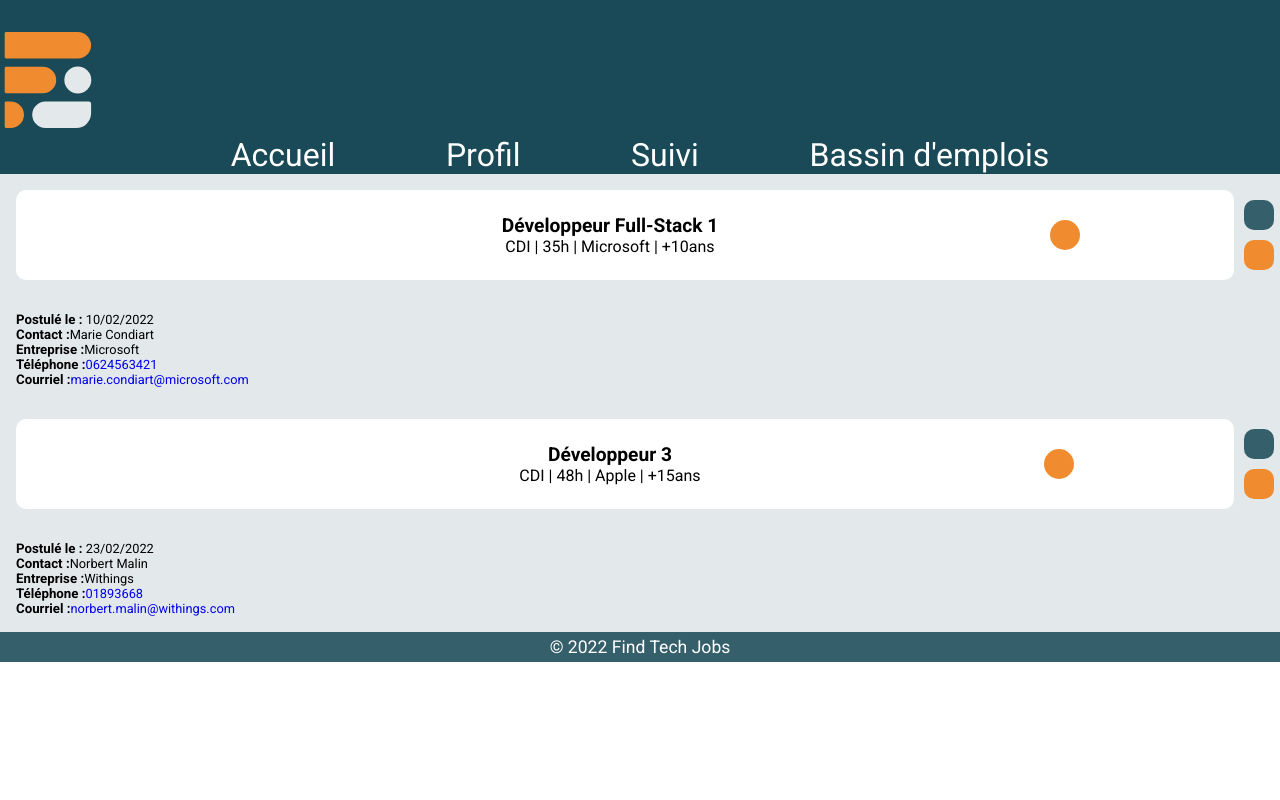
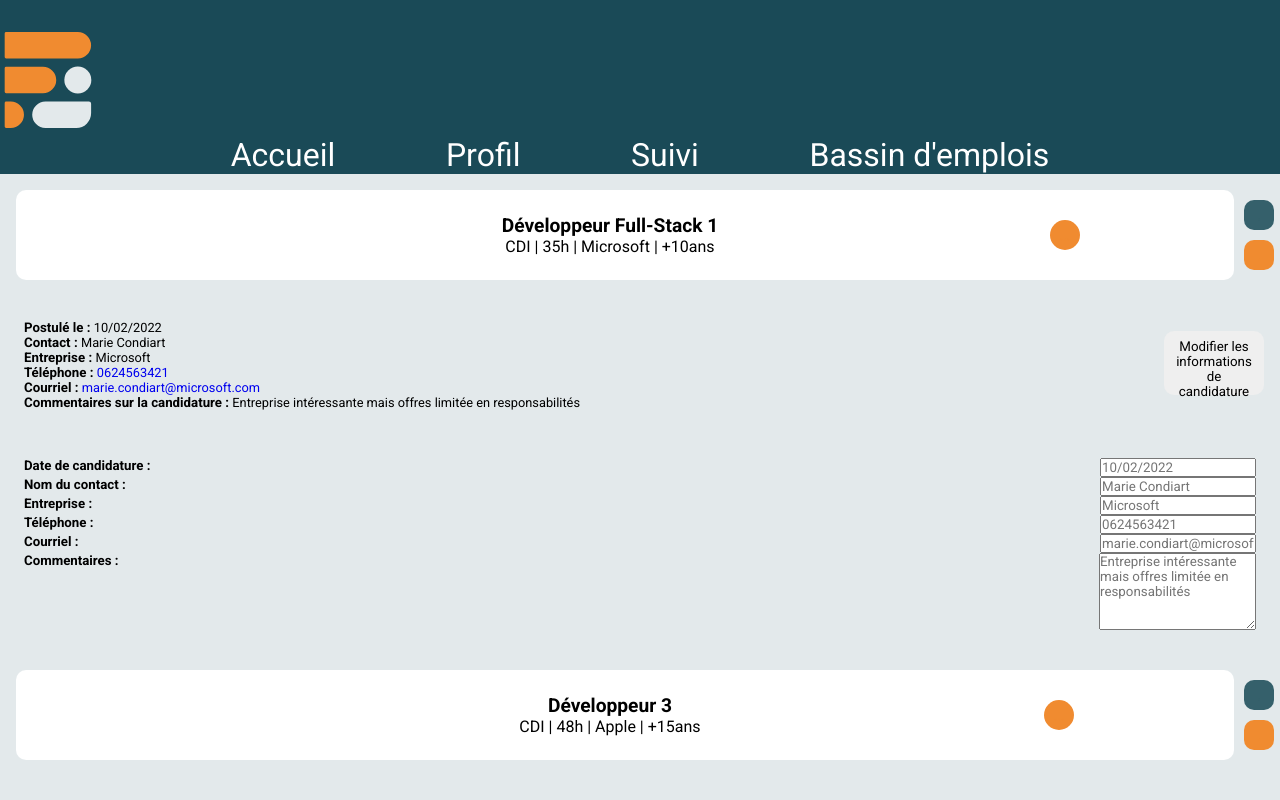
Before and after one commit to WildCodeSchool/2022-03-JS-RemoteFR-Outsiders-P2-Team-Dragon, a React (Vite) app in the folder frontend/: page /suivi/application in a window 1280 px wide. Shown: the top 800 px of the page. Built offline with nearby package versions, Linux system fonts and the light colour scheme.

Commit message:
implemented a form to modify application details

```diff
--- a/frontend/src/assets/Application.module.css
+++ b/frontend/src/assets/Application.module.css
@@ -33,9 +33,39 @@
 
 .applicationDetails {
   padding: 1rem;
+  display: flex;
+  align-items: center;
+  justify-content: space-between;
 }
 
 .contactDetails {
   font-weight: lighter;
   font-size: 0.8rem;
 }
+
+.displayDetailsApplication {
+  padding: 0.5rem;
+  width: 75%;
+}
+
+.editButton {
+  padding: 0.5rem;
+  width: 100px;
+  height: 4rem;
+  border-radius: 10px;
+  border: 0;
+}
+
+.editDetailsDiv {
+  margin: 1rem;
+  padding: 0.5rem;
+}
+
+.editApplicationForm {
+  display: grid;
+}
+
+.formItem {
+  display: flex;
+  justify-content: space-between;
+}
--- a/frontend/src/components/applicationDetails.jsx
+++ b/frontend/src/components/applicationDetails.jsx
@@ -4,9 +4,11 @@ import styles from "@assets/Application.module.css";
 function applicationDetails({ offer }) {
   const phoneUrl = `tel:${offer.contactDetails.phone}`;
   const mailUrl = `mailto:${offer.contactDetails.mail}`;
+
   return (
+    <>
       <div className={styles.applicationDetails}>
-      <div>
+        <div className={styles.displayDetailsApplication}>
           <h5>
             Postulé le :{" "}
             <span className={styles.contactDetails}>
@@ -14,28 +16,107 @@ function applicationDetails({ offer }) {
             </span>
           </h5>
           <h5>
-          Contact :
+            Contact :{" "}
             <span className={styles.contactDetails}>
               {offer.contactDetails.contactName}
             </span>
             <br />
-          Entreprise :
+            Entreprise :{" "}
             <span className={styles.contactDetails}>
               {offer.contactDetails.company}
             </span>
             <br />
-          Téléphone :
+            Téléphone :{" "}
             <span className={styles.contactDetails}>
               <a href={phoneUrl}>{offer.contactDetails.phone}</a>
             </span>
             <br />
-          Courriel :
+            Courriel :{" "}
             <span className={styles.contactDetails}>
               <a href={mailUrl}>{offer.contactDetails.mail}</a>
             </span>
+            <br />
+            Commentaires sur la candidature :{" "}
+            <span className={styles.contactDetails}>
+              {offer.applicationComments}
+            </span>
           </h5>
         </div>
+        <div>
+          <button type="button" className={styles.editButton}>
+            {" "}
+            Modifier les informations de candidature
+          </button>
         </div>
+      </div>
+      <div className={styles.editDetailsDiv}>
+        <h5>
+          <form className={styles.editApplicationForm}>
+            <label htmlFor="applicationDate" className={styles.formItem}>
+              Date de candidature :
+              <input
+                type="text"
+                name="applicationDate"
+                id="applicationDate"
+                width="200px"
+                placeholder={offer.contactDetails.applicationDate}
+              />
+            </label>
+
+            <label htmlFor="contactName" className={styles.formItem}>
+              Nom du contact :
+              <input
+                type="text"
+                name="contactName"
+                id="contactName"
+                placeholder={offer.contactDetails.contactName}
+              />
+            </label>
+
+            <label htmlFor="company" className={styles.formItem}>
+              Entreprise :
+              <input
+                type="text"
+                name="company"
+                id="company"
+                placeholder={offer.contactDetails.company}
+              />
+            </label>
+
+            <label htmlFor="phone" className={styles.formItem}>
+              Téléphone :
+              <input
+                type="text"
+                name="phone"
+                id="phone"
+                placeholder={offer.contactDetails.phone}
+              />
+            </label>
+
+            <label htmlFor="mail" className={styles.formItem}>
+              Courriel :
+              <input
+                type="text"
+                name="mail"
+                id="mail"
+                placeholder={offer.contactDetails.mail}
+              />
+            </label>
+
+            <label htmlFor="applicationComments" className={styles.formItem}>
+              Commentaires :
+              <textarea
+                type="text"
+                name="applicationComments"
+                id="applicationComments"
+                placeholder={offer.applicationComments}
+                rows="5"
+              />
+            </label>
+          </form>
+        </h5>
+      </div>
+    </>
   );
 }
 
--- a/frontend/src/data/appliedOffers.js
+++ b/frontend/src/data/appliedOffers.js
@@ -2,6 +2,8 @@ const appliedOffers = [
   {
     id: 1,
     hasAnswer: false,
+    applicationComments:
+      "Entreprise intéressante mais offres limitée en responsabilités",
     contactDetails: {
       contactName: "Marie Condiart",
       company: "Microsoft",
@@ -14,6 +16,7 @@ const appliedOffers = [
   {
     id: 3,
     hasAnswer: false,
+    applicationComments: "Contact bien passé avec le recruteur",
     contactDetails: {
       contactName: "Norbert Malin",
       company: "Withings",
```
Lines whose indentation alone changed are shown as unchanged.
